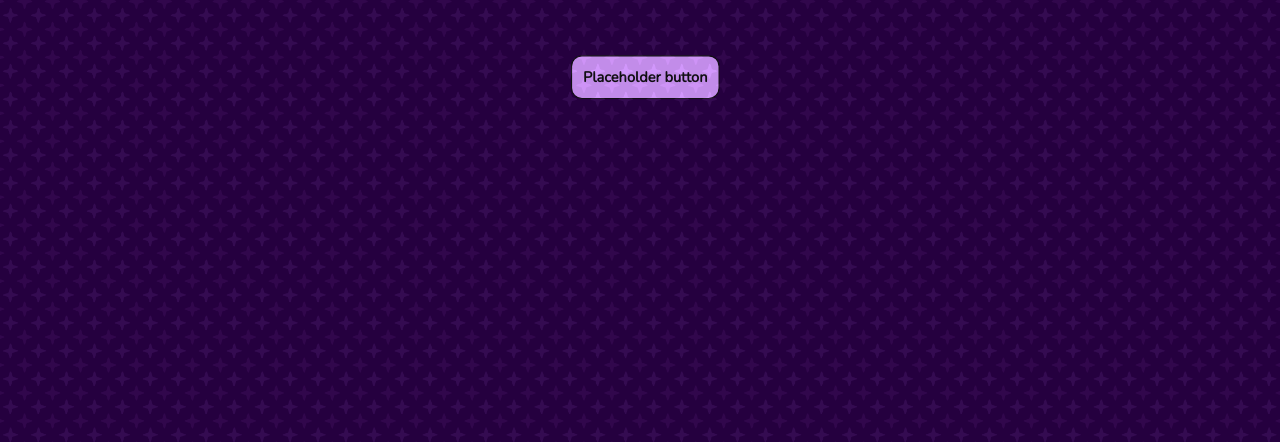
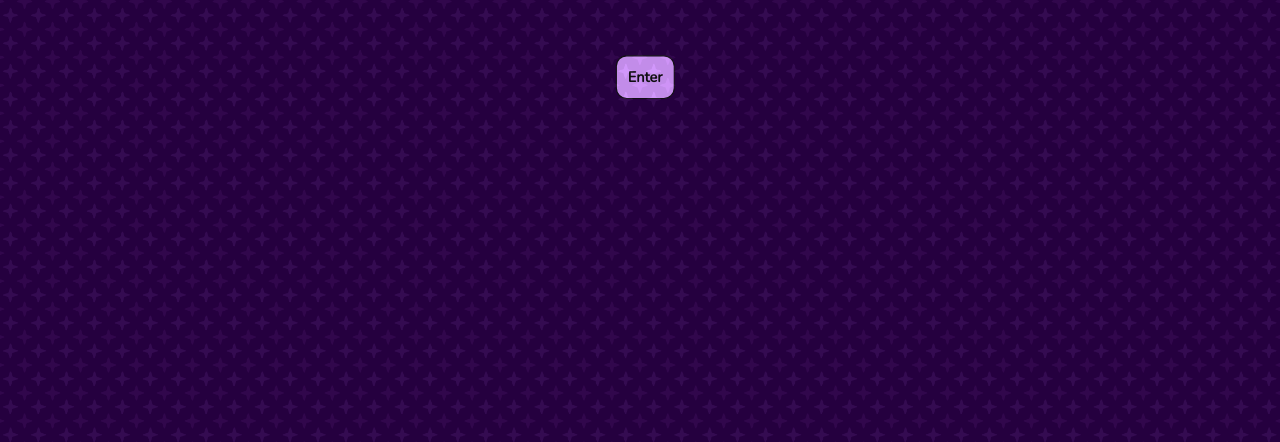
Before and after one commit to patateorange2/patateorange2.github.io, a plain HTML site: page index.html in a window 1280 px wide. Shown: the part 395-837 px from the top of the page. Drawn offline with nearby package versions, Linux system fonts and the light colour scheme.

Commit message:
Update index.html

```diff
--- a/index.html
+++ b/index.html
@@ -1,7 +1,7 @@
 <!DOCTYPE html>
 <html>
   <head>
-    <title>Home</title>
+    <title>Welcome</title>
     <link rel="icon" href="purple star 2 .png">
   </head>
   <body>
@@ -11,7 +11,7 @@
     <br>
     <br>
     <br>
-      <button>Placeholder button</button>
+      <button>Enter</button>
   </body>
 <style>
   @import url("https://fonts.googleapis.com/css2?family=Nunito&display=swap");
```
